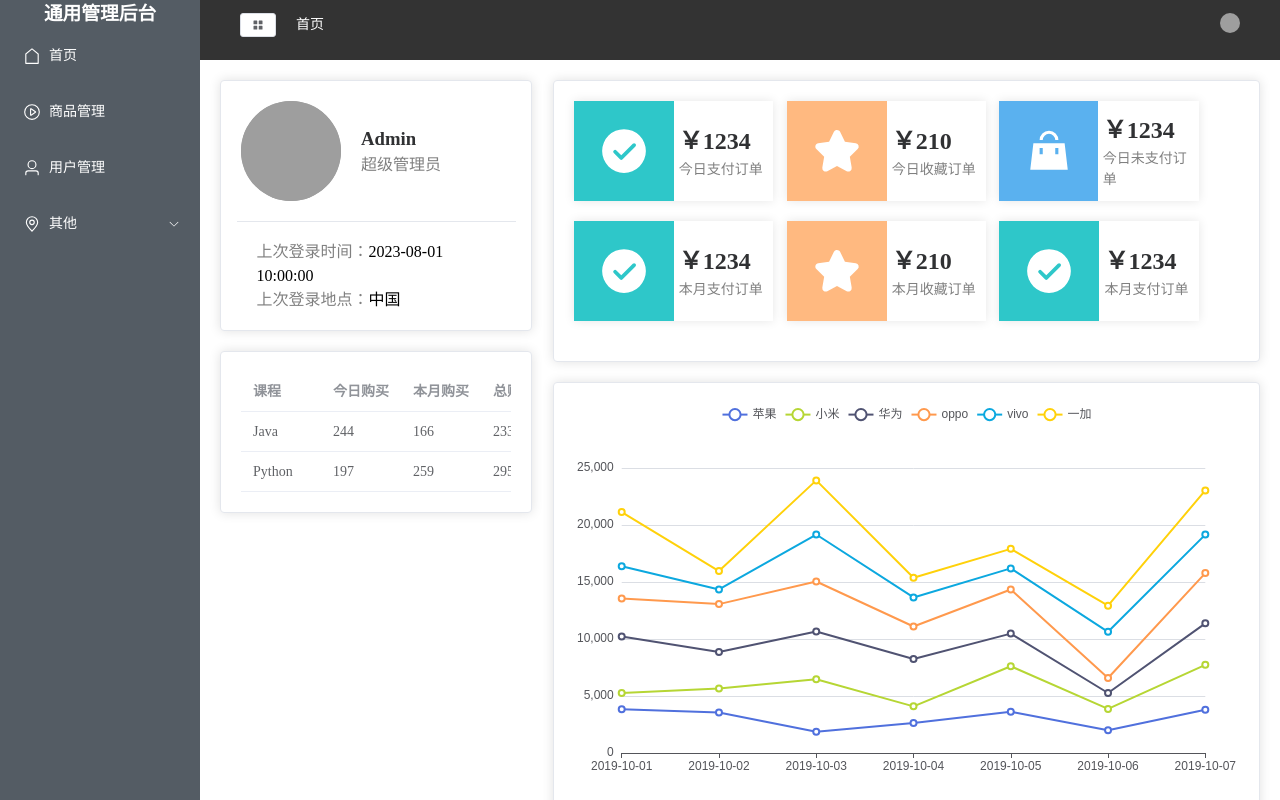
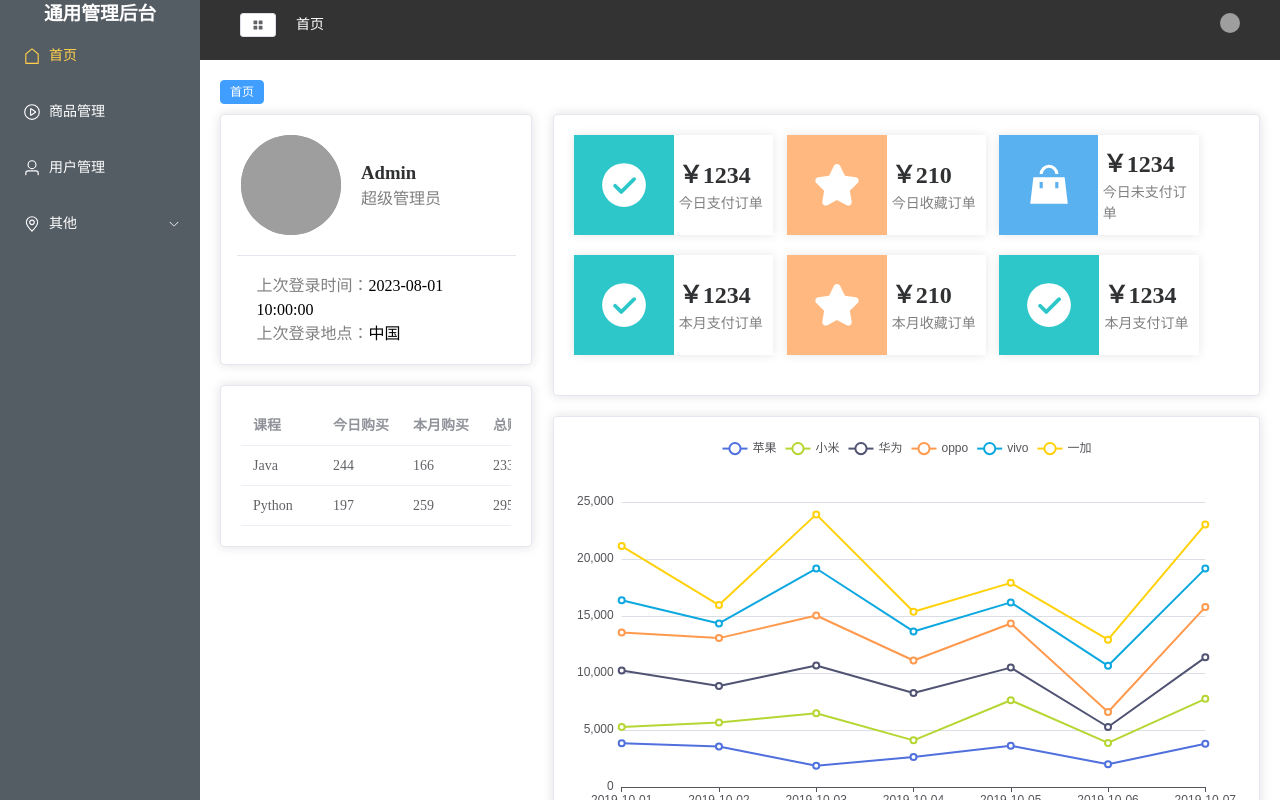
Before and after one commit to sansantang/vue3-admin-demo, a Vue app: page /home in a window 1280 px wide. Built offline with nearby package versions, Linux system fonts and the light colour scheme; grey boxes are pictures that could not be loaded; the HTML template or start-up script is replaced by a standard one.

Commit message:
页面顶部实现d打开过的链接 （tag标签）#

```diff
--- a/src/components/CommonAside.vue
+++ b/src/components/CommonAside.vue
@@ -1,6 +1,6 @@
 <template>
   <el-aside :width="width">
-    <el-menu active-text-color="#ffd04b" background-color="#545c64" class="el-aside" default-active="2"
+    <el-menu active-text-color="#ffd04b" background-color="#545c64" class="el-aside" :default-active="route.path"
       text-color="#fff" @open="handleOpen" @close="handleClose" :collapse="isCollapse" :collapse-transition="false">
       <h3 v-show="!isCollapse">通用管理后台</h3>
       <h3 v-show="isCollapse">后台</h3>
@@ -12,14 +12,15 @@
             </el-icon>
             <span>{{ item.label }}</span>
           </template>
-          <el-menu-item v-for="children in item.children" :key="children.path" :index="children.path">
+          <el-menu-item v-for="children in item.children" :key="children.path" :index="children.path"
+            @click="handleGoRouter(children.path)">
             <el-icon>
               <component :is="children.icon" />
             </el-icon>
             {{ children.label }}
           </el-menu-item>
         </el-sub-menu>
-        <el-menu-item v-else :index="item.path">
+        <el-menu-item v-else :index="item.path" @click="handleGoRouter(item)">
           <el-icon>
             <component :is="item.icon" />
           </el-icon>
@@ -28,13 +29,16 @@
       </template>
     </el-menu>
   </el-aside>
+
 </template>
 
 <script setup lang="ts">
+
 import { computed, ref } from 'vue';
 import { useMenuStore } from '@/stores/useMenuStore';
-import { useRouter } from 'vue-router';
+import { useRoute, useRouter } from 'vue-router';
 const router = useRouter()
+const route = useRoute()
 const isCollapse = computed(() => useMenuStore().isCollapse);
 const width = computed(() => isCollapse.value ? '64px' : '200px');
 const list = ref([
@@ -84,10 +88,15 @@ const list = ref([
 
 const handleOpen = (key: string, keyPath: string[]) => {
   console.log(key, keyPath)
-  router.push(key)
+
 }
 const handleClose = (key: string, keyPath: string[]) => {
   console.log(key, keyPath)
+}
+
+const handleGoRouter = (item: any) => {
+  router.push(item.path)
+  useMenuStore().selectMenuTotags(item);
 }
 
 </script>
--- /dev/null
+++ b/src/components/CommonTag.vue
@@ -0,0 +1,23 @@
+<template>
+  <div class="tags">
+    <el-tag v-for="tag in tags" :key="tag.name" :closable="tag.name !== 'home'"
+      :effect="tag.name === route.name ? 'dark' : 'plain'">
+      {{ tag.label }}
+    </el-tag>
+  </div>
+</template>
+
+<script setup lang="ts">
+
+
+import { useRoute } from 'vue-router';
+import { useMenuStore } from '@/stores/useMenuStore';
+const tags = useMenuStore().tags
+const route = useRoute();
+</script>
+
+<style scoped>
+.el-tag {
+  margin: 0 10px 10px 0;
+}
+</style>
--- a/src/router/index.ts
+++ b/src/router/index.ts
@@ -9,12 +9,12 @@ const routes = [
     children: [
       {
         path: '/home',
-        name: 'Home',
+        name: 'home',
         component: () => import('@/views/Home.vue'),
       },
       {
         path: '/user',
-        name: 'User',
+        name: 'user',
         component: () => import('@/views/Users/User.vue'),
       },
     ],
--- a/src/stores/useMenuStore.ts
+++ b/src/stores/useMenuStore.ts
@@ -4,10 +4,28 @@ import { ref } from 'vue'
 //组合式写法
 export const useMenuStore = defineStore('menuStore', () => {
   const isCollapse = ref(false)
+  const tags = ref([
+    {
+      label: '首页',
+      name: 'home',
+      path: '/home',
+      icon: 'home',
+    },
+  ])
 
   function changeIsCollapse() {
     isCollapse.value = !isCollapse.value
   }
 
-  return { isCollapse, changeIsCollapse }
+  function selectMenuTotags(item: any) {
+    const find = tags.value.find((tag) => tag.name === item.name)
+    if (find) {
+      // return find
+    } else {
+      tags.value.push(item)
+    }
+    console.log(tags.value)
+  }
+
+  return { isCollapse, tags, changeIsCollapse, selectMenuTotags }
 })
--- a/src/views/main.vue
+++ b/src/views/main.vue
@@ -1,6 +1,7 @@
 <script setup lang="ts">
 import CommonAside from "@/components/CommonAside.vue";
 import CommonHeader from "@/components/CommonHeader.vue";
+import CommonTag from '@/components/CommonTag.vue'
 </script>
 
 <template>
@@ -14,6 +15,7 @@ import CommonHeader from "@/components/CommonHeader.vue";
         </el-header>
         <!-- 内容区域 -->
         <el-main>
+          <CommonTag />
           <RouterView />
         </el-main>
       </el-container>
```
Lines whose indentation alone changed are shown as unchanged.
